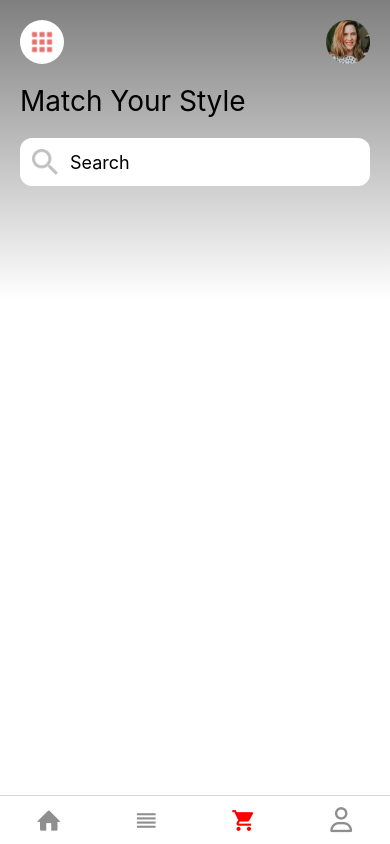
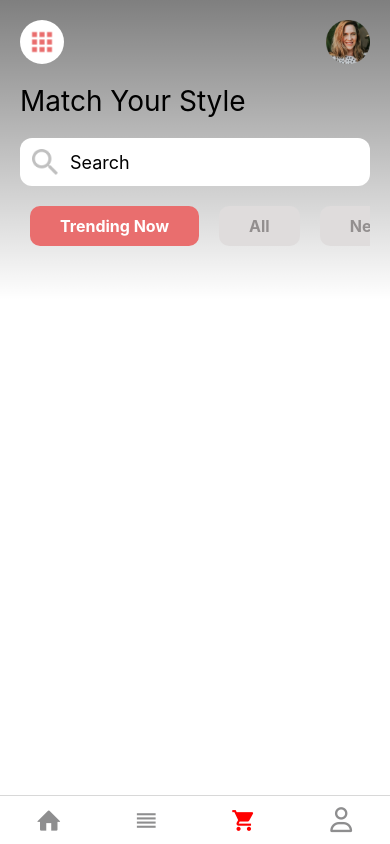
Before and after one commit to tee2490/EcommerceApp, a React Native app: screen /CART in a window 390 px wide. Built offline with nearby package versions, Linux system fonts and the light colour scheme.

Commit message:
Implementing Horizontal Scrollable Category with FlatList

```diff
--- /dev/null
+++ b/src/components/Category.jsx
@@ -0,0 +1,59 @@
+import {
+    FlatList,
+    StyleSheet,
+    Text,
+    TouchableOpacity,
+    View,
+  } from "react-native";
+  import React, { useState } from "react";
+
+  const Tags = () => {
+    const [selected, setSelected] = useState("Trending Now");
+    const tags = ["Trending Now", "All", "New", "Fashion", "Mens"];
+    return (
+      <View style={styles.container}>
+        <FlatList
+          horizontal
+          data={tags}
+          showsHorizontalScrollIndicator={false}
+          renderItem={({ item }) => {
+            return (
+              <TouchableOpacity onPress={() => setSelected(item)}>
+                <Text
+                  style={[
+                    styles.tagText,
+                    item == selected ? styles.isSelected : null,
+                  ]}
+                >
+                  {item}
+                </Text>
+              </TouchableOpacity>
+            );
+          }}
+          contentContainerStyle={styles.container}
+        />
+      </View>
+    );
+  };
+
+  export default Tags;
+
+  const styles = StyleSheet.create({
+    tagText: {
+      fontSize: 16,
+      borderRadius: 10,
+      paddingHorizontal: 30,
+      paddingVertical: 10,
+      marginHorizontal: 10,
+      backgroundColor: "#DFDCDC",
+      color: "#938F8F",
+      fontWeight: "700",
+    },
+    isSelected: {
+      backgroundColor: "#E96E6E",
+      color: "#FFFFFF",
+    },
+    container: {
+      marginVertical: 10,
+    },
+  });
--- a/src/screen/HomeScreen.jsx
+++ b/src/screen/HomeScreen.jsx
@@ -9,6 +9,7 @@
 import React from "react";
 import { LinearGradient } from "expo-linear-gradient";
 import Header from "../components/Header";
+import Category from "../components/Category";
 
 const HomeScreen = () => {
   return (
@@ -27,6 +28,8 @@
         />
         <TextInput placeholder="Search" style={styles.textInput} />
       </View>
+
+      <Category/>
     </View>
   );
 };
```
